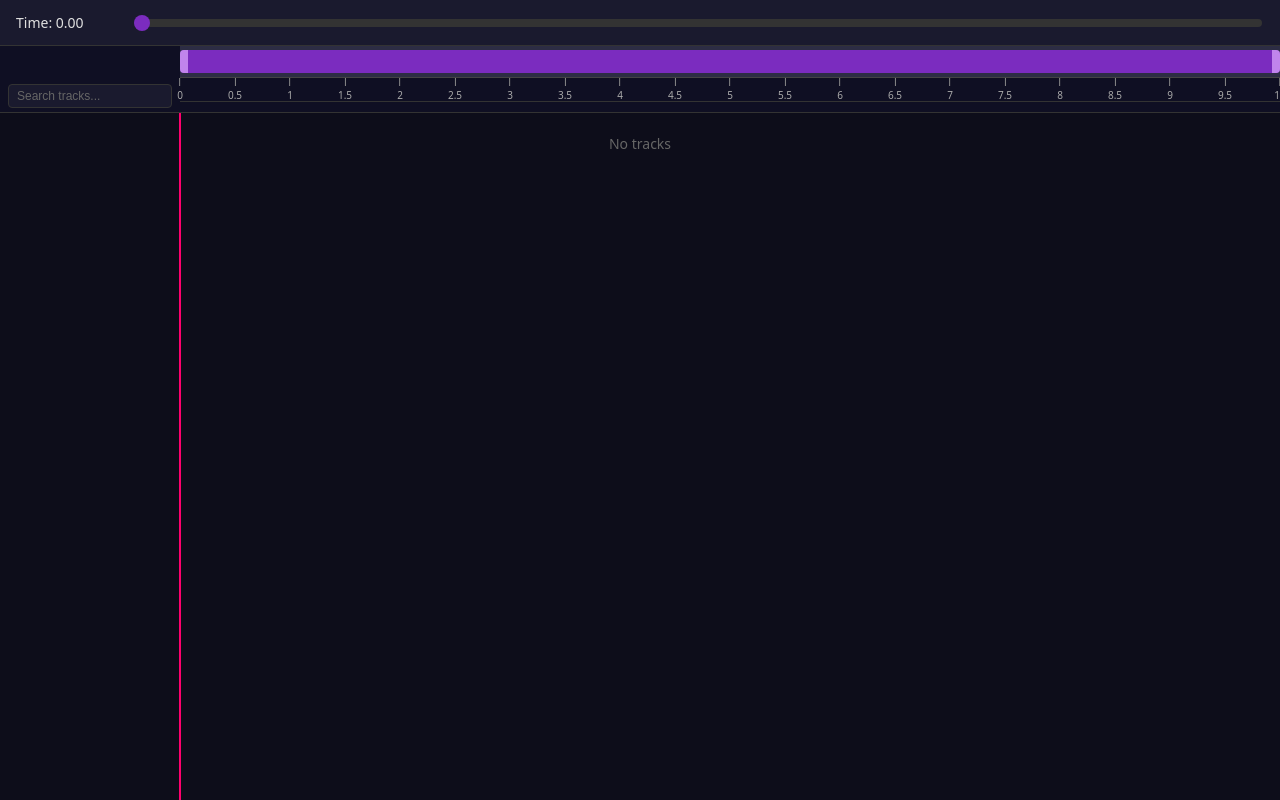
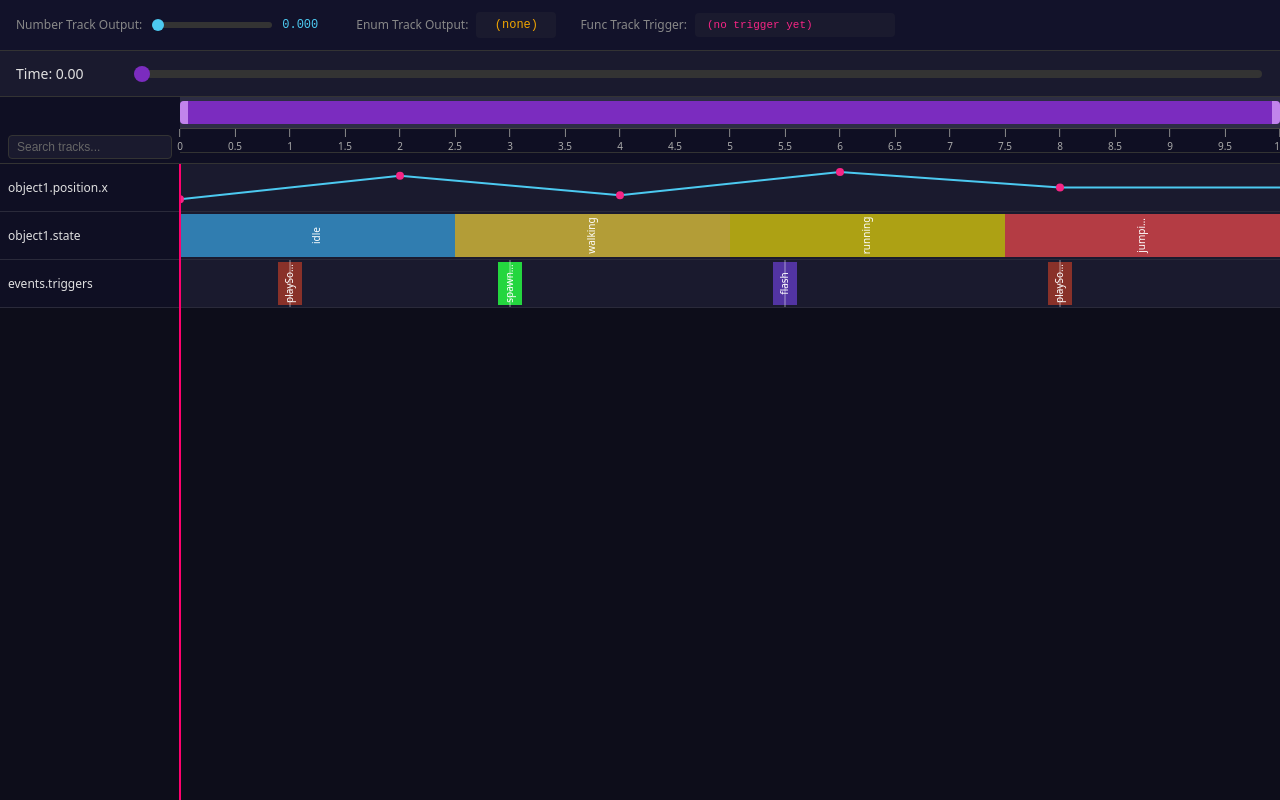
Before and after one commit to AvneeshSarwate/animationEditor, a Vue app: page / in a window 1280 px wide. Built offline with nearby package versions, Linux system fonts and the light colour scheme.

Commit message:
basics seem to work

```diff
--- a/src/App.vue
+++ b/src/App.vue
@@ -5,6 +5,11 @@ import type { TrackDef } from './animation-editor'
 
 const editorRef = ref<InstanceType<typeof AnimationEditorView> | null>(null)
 const currentTime = ref(0)
+
+// Demo state - controlled by track callbacks
+const numberSliderValue = ref(0)
+const enumDisplayValue = ref('')
+const funcTriggerLog = ref('')
 
 // Mock data for testing
 const mockNumberTrack: TrackDef = {
@@ -20,7 +25,7 @@ const mockNumberTrack: TrackDef = {
   low: 0,
   high: 1,
   updateNumber: (v) => {
-    console.log(`[number] object1.position.x = ${v.toFixed(3)}`)
+    numberSliderValue.value = v
   },
 }
 
@@ -34,7 +39,7 @@ const mockEnumTrack: TrackDef = {
     { time: 7.5, element: 'jumping' },
   ],
   updateEnum: (v) => {
-    console.log(`[enum] object1.state = "${v}"`)
+    enumDisplayValue.value = v
   },
 }
 
@@ -48,7 +53,8 @@ const mockFuncTrack: TrackDef = {
     { time: 8, element: { funcName: 'playSound', args: ['boom'] } },
   ],
   updateFunc: (funcName, ...args) => {
-    console.log(`[func] ${funcName}(${args.map(a => JSON.stringify(a)).join(', ')})`)
+    const argsStr = args.map(a => JSON.stringify(a)).join(', ')
+    funcTriggerLog.value = `${funcName}(${argsStr}) @ ${Date.now()}`
   },
 }
 
@@ -69,6 +75,32 @@ function onSliderInput(e: Event) {
 
 <template>
   <div class="app">
+    <!-- Demo display panel -->
+    <div class="demo-panel">
+      <div class="demo-item">
+        <label>Number Track Output:</label>
+        <input
+          type="range"
+          min="0"
+          max="1"
+          step="0.001"
+          :value="numberSliderValue"
+          disabled
+          class="demo-slider"
+        />
+        <span class="demo-value">{{ numberSliderValue.toFixed(3) }}</span>
+      </div>
+      <div class="demo-item">
+        <label>Enum Track Output:</label>
+        <div class="enum-display">{{ enumDisplayValue || '(none)' }}</div>
+      </div>
+      <div class="demo-item">
+        <label>Func Track Trigger:</label>
+        <div class="func-display">{{ funcTriggerLog || '(no trigger yet)' }}</div>
+      </div>
+    </div>
+
+    <!-- Scrub controls -->
     <div class="controls">
       <label class="time-label">
         Time: {{ currentTime.toFixed(2) }}
@@ -83,6 +115,8 @@ function onSliderInput(e: Event) {
         class="time-slider"
       />
     </div>
+
+    <!-- Animation editor -->
     <div class="editor-container">
       <AnimationEditorView
         ref="editorRef"
@@ -98,6 +132,75 @@ function onSliderInput(e: Event) {
   flex-direction: column;
   height: 100vh;
   background: #0d0d1a;
+}
+
+.demo-panel {
+  display: flex;
+  gap: 24px;
+  padding: 12px 16px;
+  background: #12122a;
+  border-bottom: 1px solid #333;
+  flex-wrap: wrap;
+}
+
+.demo-item {
+  display: flex;
+  align-items: center;
+  gap: 8px;
+}
+
+.demo-item label {
+  color: #888;
+  font-family: system-ui, sans-serif;
+  font-size: 12px;
+  white-space: nowrap;
+}
+
+.demo-slider {
+  width: 120px;
+  height: 6px;
+  -webkit-appearance: none;
+  appearance: none;
+  background: #333;
+  border-radius: 3px;
+  outline: none;
+}
+
+.demo-slider::-webkit-slider-thumb {
+  -webkit-appearance: none;
+  appearance: none;
+  width: 12px;
+  height: 12px;
+  background: #4cc9f0;
+  border-radius: 50%;
+}
+
+.demo-value {
+  color: #4cc9f0;
+  font-family: monospace;
+  font-size: 12px;
+  min-width: 50px;
+}
+
+.enum-display {
+  background: #1a1a2e;
+  padding: 4px 12px;
+  border-radius: 4px;
+  color: #f0a500;
+  font-family: monospace;
+  font-size: 12px;
+  min-width: 80px;
+  text-align: center;
+}
+
+.func-display {
+  background: #1a1a2e;
+  padding: 4px 12px;
+  border-radius: 4px;
+  color: #f72585;
+  font-family: monospace;
+  font-size: 11px;
+  min-width: 200px;
 }
 
 .controls {
--- a/src/animation-editor/components/AnimationEditorView.vue
+++ b/src/animation-editor/components/AnimationEditorView.vue
@@ -20,11 +20,15 @@ const scheduler = new RenderScheduler()
 // Wire up invalidation
 core.setInvalidateCallback(() => scheduler.invalidate())
 
+// Reactive state that shadows core state for Vue reactivity
+const currentTime = ref(0)
+const trackIds = ref<string[]>([])
+
 // View window state
 const windowStart = ref(0)
 const windowEnd = ref(core.duration)
 
-// Search filter (for future use)
+// Search filter
 const searchFilter = ref('')
 
 // Track list container ref for playhead positioning
@@ -38,12 +42,12 @@ provide('windowStart', windowStart)
 provide('windowEnd', windowEnd)
 provide('searchFilter', searchFilter)
 
-// Computed: filtered track IDs
+// Computed: filtered track IDs (uses reactive trackIds)
 const filteredTrackIds = computed(() => {
-  const filter = searchFilter.value.toLowerCase()
-  if (!filter) return core.orderedTrackIds
+  const filter = searchFilter.value.toLowerCase().trim()
+  if (!filter) return trackIds.value
 
-  return core.orderedTrackIds.filter(id => {
+  return trackIds.value.filter(id => {
     const track = core.getTrackById(id)
     return track && track.def.name.toLowerCase().includes(filter)
   })
@@ -71,17 +75,23 @@ onMounted(() => {
 // Exposed API
 function addTrack(def: TrackDef): boolean {
   const result = core.addTrack(def)
-  // Update window end if duration changed
-  windowEnd.value = core.duration
+  if (result) {
+    // Update reactive trackIds
+    trackIds.value = [...core.orderedTrackIds]
+    // Update window end if duration changed
+    windowEnd.value = core.duration
+  }
   return result
 }
 
 function scrubToTime(t: number): void {
   core.scrubToTime(t)
+  currentTime.value = t
 }
 
 function jumpToTime(t: number): void {
   core.jumpToTime(t)
+  currentTime.value = t
 }
 
 function setWindowRange(start: number, end: number): void {
@@ -132,7 +142,7 @@ defineExpose({
     <div class="track-list-container" ref="trackListRef">
       <TrackList :track-ids="filteredTrackIds" />
       <Playhead
-        :current-time="core.currentTime"
+        :current-time="currentTime"
         :window-start="windowStart"
         :window-end="windowEnd"
         :canvas-width="canvasAreaWidth"
--- a/src/animation-editor/components/Playhead.vue
+++ b/src/animation-editor/components/Playhead.vue
@@ -1,6 +1,5 @@
 <script setup lang="ts">
-import { computed, inject, ref, onMounted, onUnmounted } from 'vue'
-import type { RenderScheduler } from '../renderScheduler'
+import { computed } from 'vue'
 import { PLAYHEAD_COLOR, PLAYHEAD_WIDTH } from '../constants'
 import { timeToX } from '../utils'
 
@@ -12,29 +11,13 @@ const props = defineProps<{
   leftOffset: number
 }>()
 
-const scheduler = inject<RenderScheduler>('scheduler')!
-
-// We need to track currentTime reactively via scheduler
-const displayTime = ref(props.currentTime)
-let unsubscribe: (() => void) | null = null
-
-onMounted(() => {
-  unsubscribe = scheduler.subscribe(() => {
-    displayTime.value = props.currentTime
-  })
-})
-
-onUnmounted(() => {
-  unsubscribe?.()
-})
-
 const isVisible = computed(() => {
-  return displayTime.value >= props.windowStart && displayTime.value <= props.windowEnd
+  return props.currentTime >= props.windowStart && props.currentTime <= props.windowEnd
 })
 
 const xPosition = computed(() => {
   return props.leftOffset + timeToX(
-    displayTime.value,
+    props.currentTime,
     props.windowStart,
     props.windowEnd,
     props.canvasWidth
```
